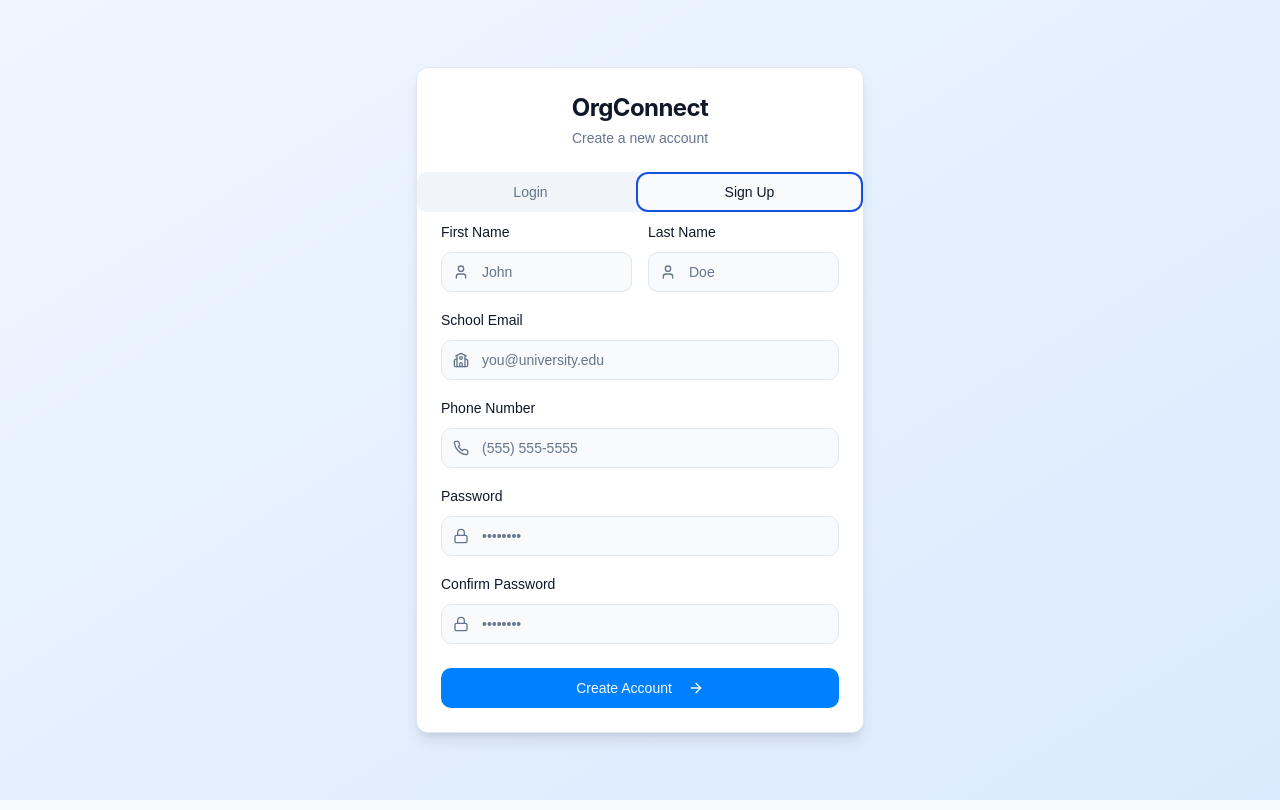
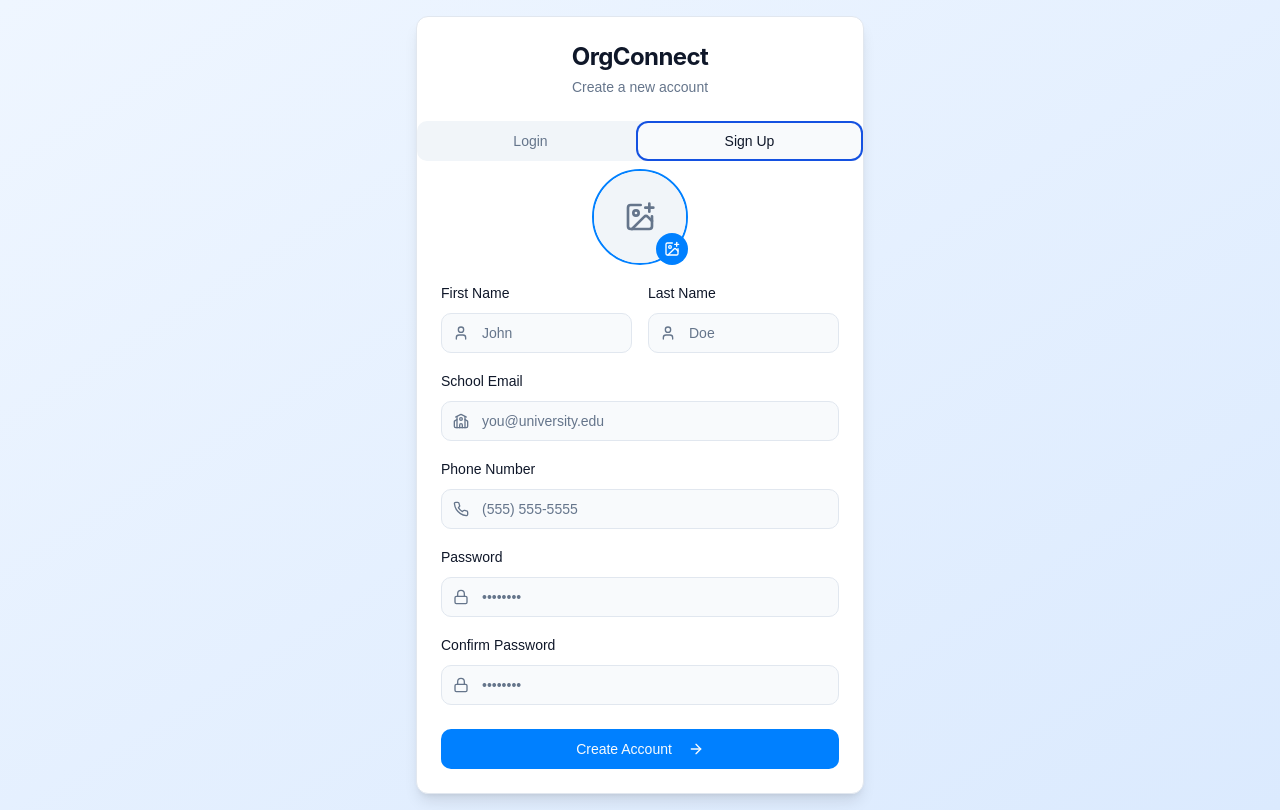
Before and after one commit to orgconnectapp/greek-connectivity, a React (Vite) app: page /message-board in a window 1280 px wide. Both pictures are taken after a click on the tab "Sign Up". Built offline with nearby package versions, Linux system fonts and the light colour scheme.

Commit message:
Add profile picture and features
Adds profile picture option to signup and enhances user profile features.

```diff
--- a/src/components/layout/Navbar.tsx
+++ b/src/components/layout/Navbar.tsx
@@ -80,8 +80,11 @@ const Navbar = () => {
             <DropdownMenuTrigger asChild>
               <Button variant="ghost" className="flex items-center gap-2 p-1" aria-label="Account menu">
                 <Avatar className="h-8 w-8">
-                  <AvatarImage src="/placeholder.svg" alt="User avatar" />
-                  <AvatarFallback>{getInitials()}</AvatarFallback>
+                  {user?.profilePicture ? (
+                    <AvatarImage src={user.profilePicture} alt={`${user.firstName} ${user.lastName}`} />
+                  ) : (
+                    <AvatarFallback>{getInitials()}</AvatarFallback>
+                  )}
                 </Avatar>
                 <span className="hidden text-sm font-medium md:inline-block">{getUserDisplayName()}</span>
                 <ChevronDown className="h-4 w-4 text-muted-foreground" />
--- a/src/contexts/AuthContext.tsx
+++ b/src/contexts/AuthContext.tsx
@@ -8,6 +8,7 @@ type User = {
   phoneNumber: string;
   verifiedEmail: boolean;
   organization?: string;
+  profilePicture?: string;
 };
 
 type AuthContextType = {
@@ -85,7 +86,8 @@ export const AuthProvider: React.FC<{ children: React.ReactNode }> = ({ children
         lastName: userData.lastName,
         email: userData.email,
         phoneNumber: userData.phoneNumber,
-        verifiedEmail: false
+        verifiedEmail: false,
+        profilePicture: userData.profilePicture
       };
 
       setUser(newUser);
--- a/src/pages/Auth.tsx
+++ b/src/pages/Auth.tsx
@@ -1,10 +1,9 @@
-
 import { useState } from 'react';
 import { useNavigate } from 'react-router-dom';
 import { z } from 'zod';
 import { useForm } from 'react-hook-form';
 import { zodResolver } from '@hookform/resolvers/zod';
-import { ArrowRight, AtSign, Lock, User, Phone, School } from 'lucide-react';
+import { ArrowRight, AtSign, Lock, User, Phone, School, ImagePlus } from 'lucide-react';
 import { Button } from '@/components/ui/button';
 import { Input } from '@/components/ui/input';
 import { Label } from '@/components/ui/label';
@@ -13,7 +12,6 @@ import { Tabs, TabsContent, TabsList, TabsTrigger } from '@/components/ui/tabs';
 import { useAuth } from '@/contexts/AuthContext';
 import { toast } from "@/hooks/use-toast";
 
-// Login form schema
 const loginSchema = z.object({
   email: z.string().email("Invalid email address").endsWith('.edu', "Please use your school email (.edu)"),
   password: z.string().min(6, "Password must be at least 6 characters"),
@@ -21,7 +19,6 @@ const loginSchema = z.object({
 
 type LoginFormValues = z.infer<typeof loginSchema>;
 
-// Signup form schema
 const signupSchema = z.object({
   firstName: z.string().min(1, "First name is required"),
   lastName: z.string().min(1, "Last name is required"),
@@ -29,6 +26,7 @@ const signupSchema = z.object({
   phoneNumber: z.string().min(10, "Please enter a valid phone number"),
   password: z.string().min(6, "Password must be at least 6 characters"),
   confirmPassword: z.string().min(6, "Please confirm your password"),
+  profilePicture: z.string().optional(),
 }).refine((data) => data.password === data.confirmPassword, {
   message: "Passwords don't match",
   path: ["confirmPassword"],
@@ -40,8 +38,8 @@ const Auth = () => {
   const [activeTab, setActiveTab] = useState<"login" | "signup">("login");
   const { login, signup, isLoading } = useAuth();
   const navigate = useNavigate();
+  const [previewUrl, setPreviewUrl] = useState<string>("");
 
-  // Login form
   const loginForm = useForm<LoginFormValues>({
     resolver: zodResolver(loginSchema),
     defaultValues: {
@@ -50,7 +48,6 @@ const Auth = () => {
     },
   });
 
-  // Signup form
   const signupForm = useForm<SignupFormValues>({
     resolver: zodResolver(signupSchema),
     defaultValues: {
@@ -60,8 +57,22 @@ const Auth = () => {
       phoneNumber: "",
       password: "",
       confirmPassword: "",
+      profilePicture: "",
     },
   });
+
+  const handleImageUpload = (event: React.ChangeEvent<HTMLInputElement>) => {
+    const file = event.target.files?.[0];
+    if (file) {
+      const reader = new FileReader();
+      reader.onloadend = () => {
+        const base64String = reader.result as string;
+        setPreviewUrl(base64String);
+        signupForm.setValue('profilePicture', base64String);
+      };
+      reader.readAsDataURL(file);
+    }
+  };
 
   const onLoginSubmit = async (data: LoginFormValues) => {
     try {
@@ -82,16 +93,15 @@ const Auth = () => {
 
   const onSignupSubmit = async (data: SignupFormValues) => {
     try {
-      // Fixed: Explicitly create a properly typed object to pass to signup
       const { confirmPassword, ...userData } = data;
 
-      // Now userData is guaranteed to have all required fields as non-optional
       await signup({
         firstName: userData.firstName,
         lastName: userData.lastName,
         email: userData.email,
         phoneNumber: userData.phoneNumber,
-        password: userData.password
+        password: userData.password,
+        profilePicture: userData.profilePicture
       });
 
       toast({
@@ -169,6 +179,33 @@ const Auth = () => {
           <TabsContent value="signup">
             <form onSubmit={signupForm.handleSubmit(onSignupSubmit)}>
               <CardContent className="space-y-4">
+                <div className="flex justify-center mb-4">
+                  <div className="relative">
+                    <div className="w-24 h-24 rounded-full border-2 border-primary overflow-hidden">
+                      {previewUrl ? (
+                        <img src={previewUrl} alt="Profile preview" className="w-full h-full object-cover" />
+                      ) : (
+                        <div className="w-full h-full bg-muted flex items-center justify-center">
+                          <ImagePlus className="h-8 w-8 text-muted-foreground" />
+                        </div>
+                      )}
+                    </div>
+                    <input
+                      type="file"
+                      accept="image/*"
+                      onChange={handleImageUpload}
+                      className="hidden"
+                      id="profile-picture"
+                    />
+                    <label
+                      htmlFor="profile-picture"
+                      className="absolute bottom-0 right-0 bg-primary text-white rounded-full p-2 cursor-pointer hover:bg-primary/90 transition-colors"
+                    >
+                      <ImagePlus className="h-4 w-4" />
+                    </label>
+                  </div>
+                </div>
+
                 <div className="grid grid-cols-2 gap-4">
                   <div className="space-y-2">
                     <Label htmlFor="firstName">First Name</Label>
```
